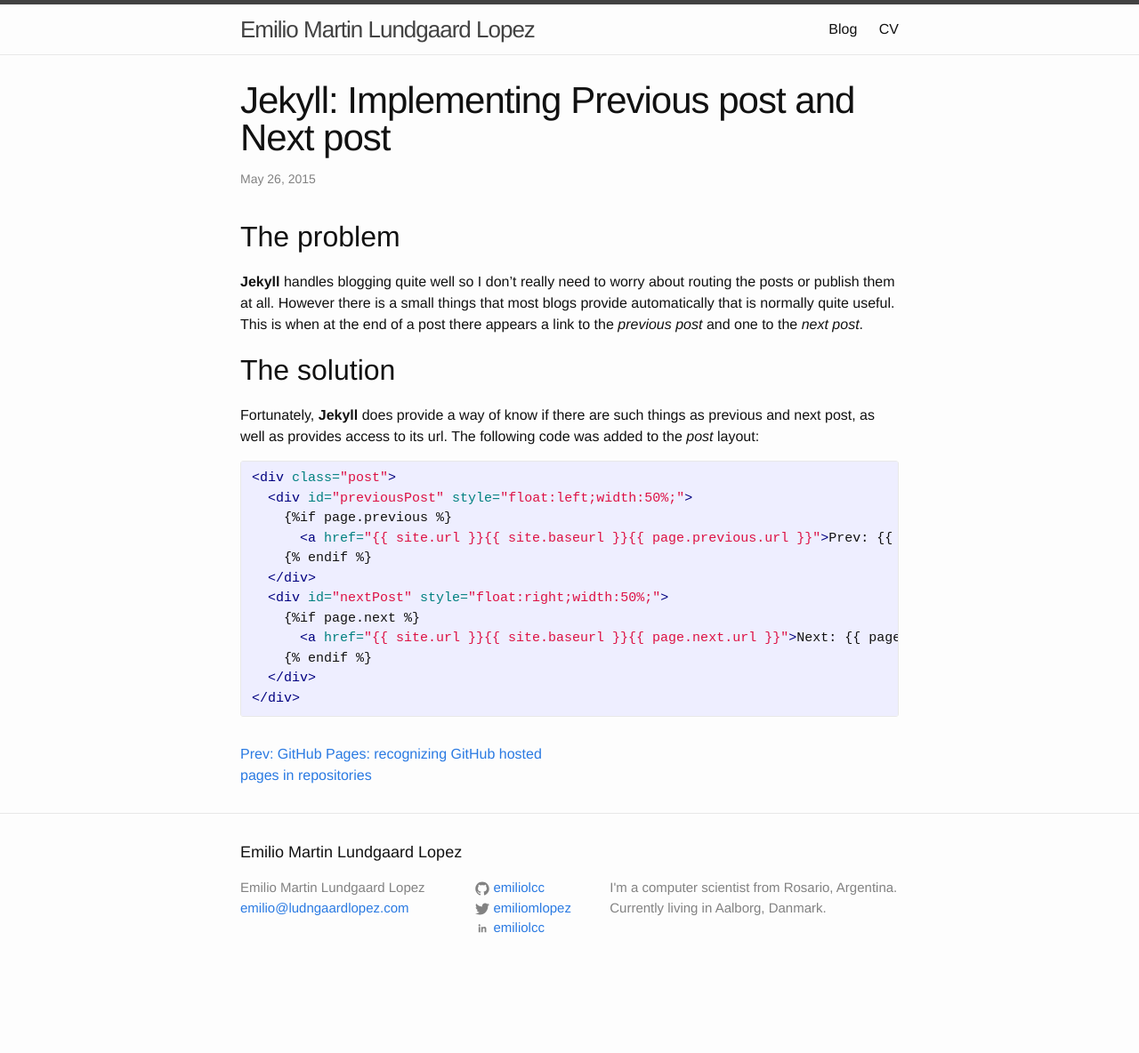
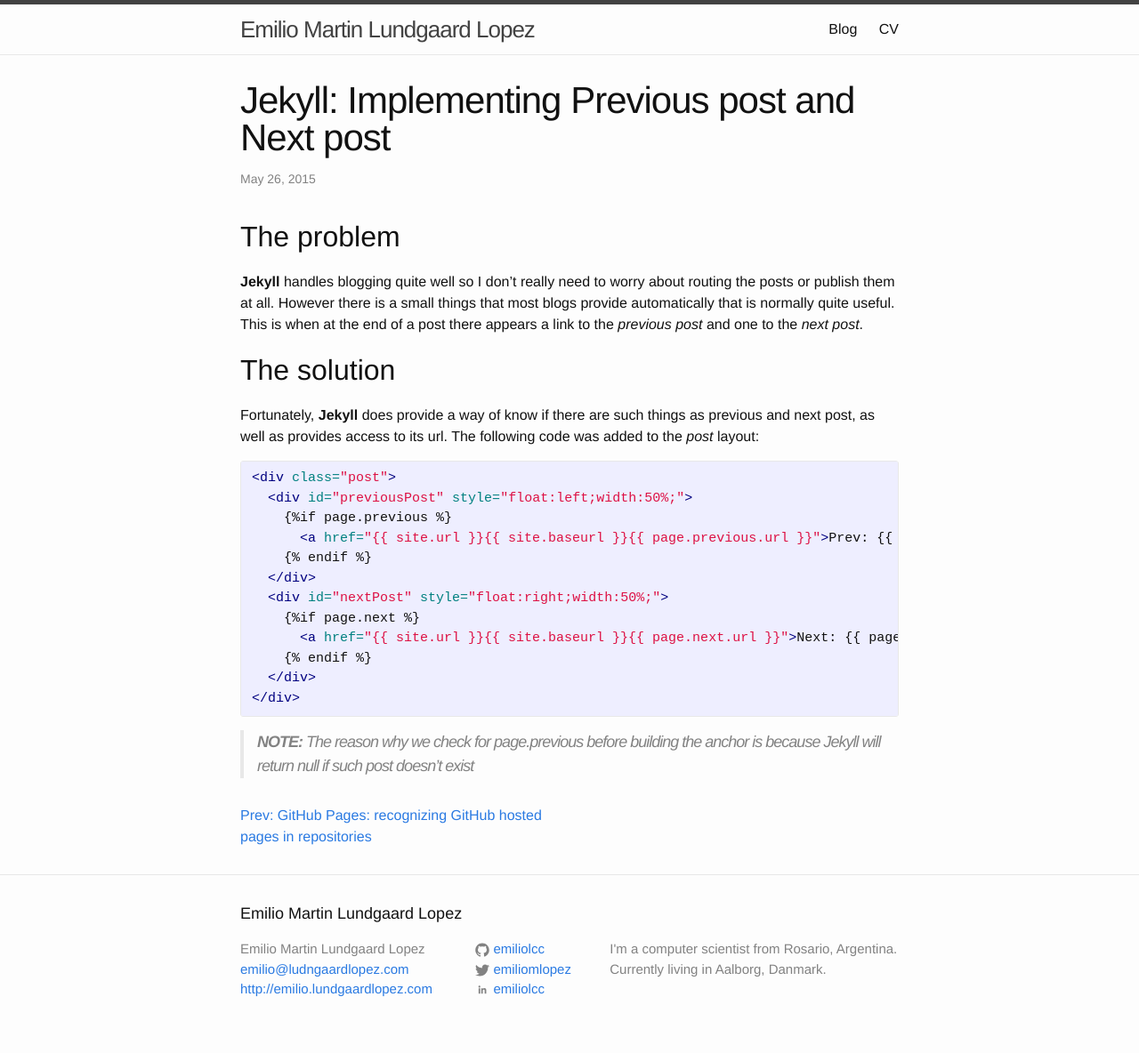
Before and after one commit to emilioidk/emilioidk.github.io, a Jekyll site: the page built from _posts/2015-05-26-implementing-next-and-previous.md, in a window 1280 px wide. Shown: the whole page at 89% size. Built offline with Jekyll 4.4.1, drawn with Linux system fonts in a browser that asks for light colours; before the commit the page ends 1115 px from its top, so only the background shows below that.

Commit message:
Adding note to post;Adding homepage link to footer

```diff
--- a/_includes/footer.html
+++ b/_includes/footer.html
@@ -9,6 +9,7 @@
         <ul class="contact-list">
           <li>{{ site.title }}</li>
           <li><a href="mailto:{{ site.email }}">{{ site.email }}</a></li>
+          <li><a href="{{ site.url }}">{{ site.url }}</a></li>
         </ul>
       </div>
 
--- a/_posts/2015-05-26-implementing-next-and-previous.md
+++ b/_posts/2015-05-26-implementing-next-and-previous.md
@@ -29,3 +29,5 @@
 </div>
 {% endraw %}
 {% endhighlight %}
+
+>**NOTE:** The reason why we check for page.previous before building the anchor is because Jekyll will return _null_ if such post doesn't exist
```
